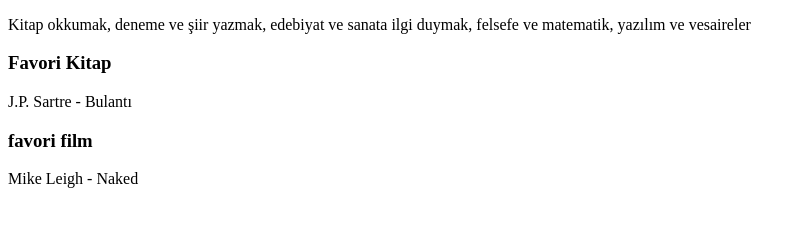
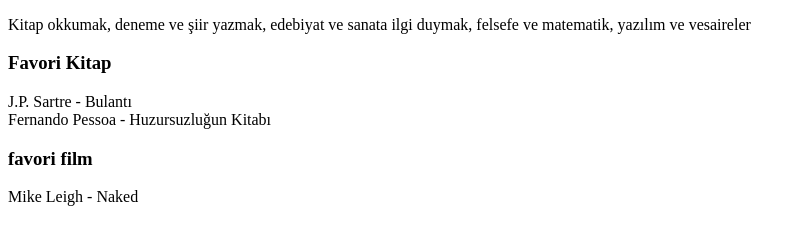
Before and after one commit to mucahitcigci/patika, a plain HTML site: page index.html in a window 1280 px wide. Shown: the part 105-350 px from the top of the page, without its empty margins (0-803 px from the left). Drawn offline with Linux system fonts and the light colour scheme.

Commit message:
Okuduğum Kitaplara Yenisi Eklendi main

```diff
--- a/index.html
+++ b/index.html
@@ -14,7 +14,7 @@
     <!-- bazı şeyler -->
 <p> Kitap okkumak, deneme ve şiir yazmak, edebiyat ve sanata ilgi duymak, felsefe ve matematik, yazılım ve vesaireler</p>
 <h3>Favori Kitap</h3>
-<p>J.P. Sartre - Bulantı</p>
+<p>J.P. Sartre - Bulantı <br> Fernando Pessoa - Huzursuzluğun Kitabı</p>
 <h3>favori film</h3>
 <p>Mike Leigh - Naked</p>
 </body>
```
